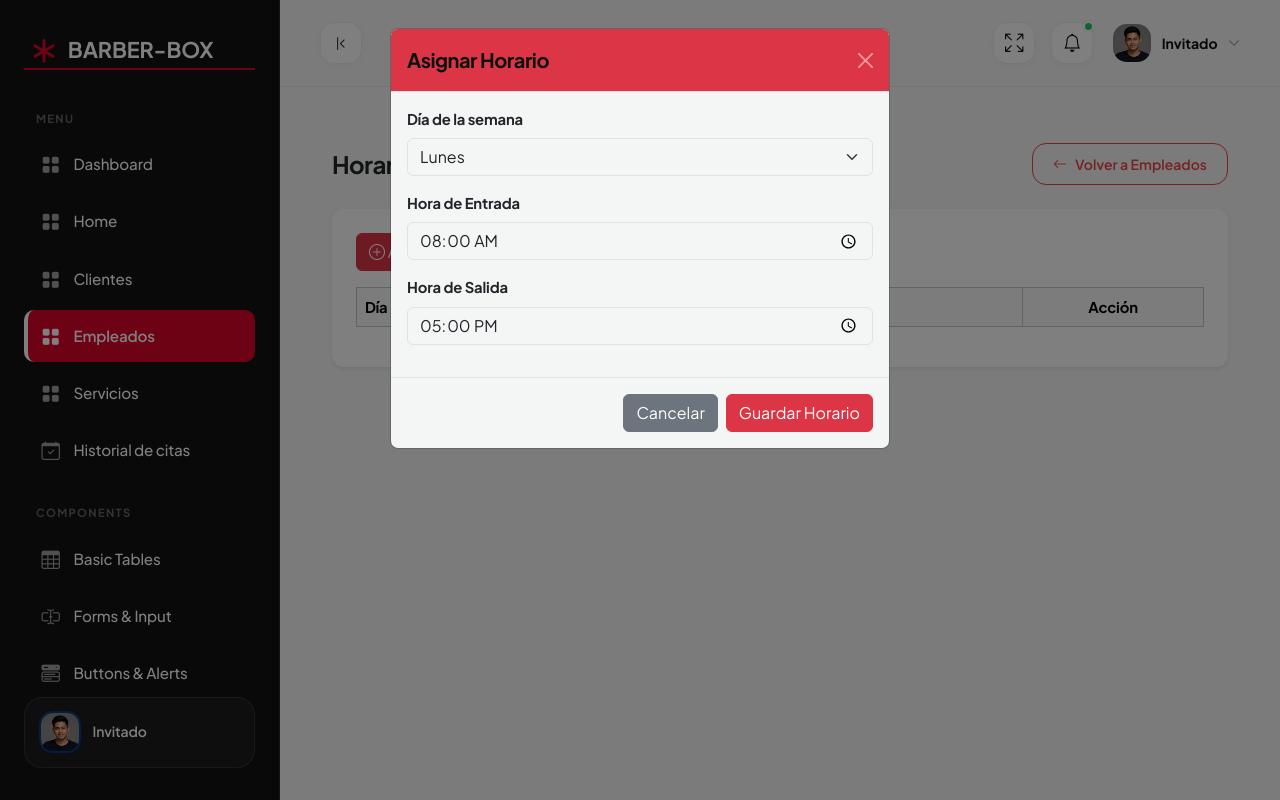
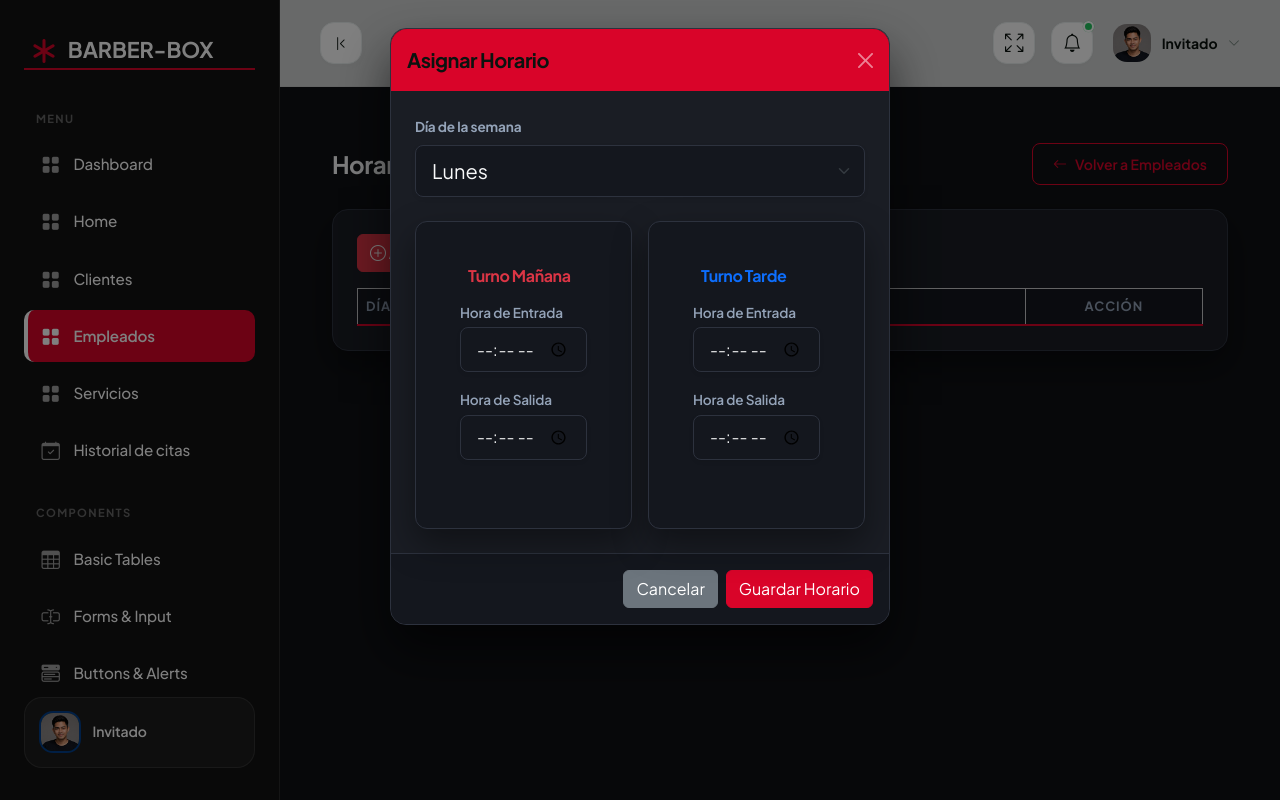
Before and after one commit to edgar-or/Barber-Box, a PHP site: page /views/form-horarios-empleado.php in a window 1280 px wide, after a click on "Asignar Horario". Run offline with PHP 8.4, Linux system fonts and the light colour scheme; the visitor is signed in with stand-in values (Sample User, id 1); lists and menus that the app fills with data are empty; some libraries are stand-ins or nearby versions.

Commit message:
comienzo

```diff
--- /dev/null
+++ b/assets/css/horarios.css
@@ -0,0 +1,171 @@
+/* ==========================================
+   DISEÑO PREMIUM OSCURO - BARBERÍA
+   ========================================== */
+
+/* 1. El fondo de la página: Un gris muy oscuro (no negro puro) */
+body, .main-wrapper {
+    background-color: #0f1115 !important; /* Azul/Gris muy oscuro */
+}
+
+/* Título principal */
+#tituloEmpleado {
+    color: #f8f9fa !important;
+    font-weight: 700;
+    letter-spacing: -0.5px;
+}
+
+/* 2. El contenedor de la tabla (Un gris un poco más claro para que resalte) */
+.card {
+    background-color: #1a1d24 !important;
+    border: 1px solid #2d323e !important;
+    border-radius: 16px !important;
+    box-shadow: 0 15px 35px rgba(0, 0, 0, 0.4) !important;
+}
+
+/* 3. La tabla */
+.table {
+    --bs-table-bg: #1a1d24 !important;
+    --bs-table-color: #e2e8f0 !important;
+    --bs-table-border-color: #2d323e !important;
+    margin-bottom: 0;
+}
+
+/* Cabecera de la tabla */
+.table thead.table-light th {
+    background-color: #14171e !important;
+    color: #94a3b8 !important;
+    border-bottom: 2px solid #d90429 !important; /* Tu línea roja */
+    border-top: none !important;
+    text-transform: uppercase;
+    font-size: 0.8rem;
+    letter-spacing: 1px;
+}
+
+/* Filas de la tabla */
+.table tbody tr td {
+    background-color: #1a1d24 !important;
+    color: #f8f9fa !important;
+    border-color: #2d323e !important;
+    padding: 1rem;
+}
+
+.table tbody tr:hover td {
+    background-color: #232731 !important; /* Color más claro al pasar el mouse */
+}
+
+/* 4. Botón "Volver a Empleados" */
+.btn-custom-outline-danger {
+    border: 1px solid #d90429 !important;
+    color: #d90429 !important;
+    background-color: transparent !important;
+    border-radius: 8px;
+}
+.btn-custom-outline-danger:hover {
+    background-color: #d90429 !important;
+    color: #ffffff !important;
+}
+
+/* 5. Botones de acción (Lápiz y Basura) */
+.table .btn-outline-primary {
+    color: #38bdf8 !important;
+    border-color: #38bdf8 !important;
+}
+.table .btn-outline-primary:hover {
+    background-color: #38bdf8 !important;
+    color: #0f1115 !important;
+}
+.table .btn-outline-danger {
+    color: #ef4444 !important;
+    border-color: #ef4444 !important;
+}
+.table .btn-outline-danger:hover {
+    background-color: #ef4444 !important;
+    color: #ffffff !important;
+}
+
+/* ==========================================
+   ESTILOS DEL MODAL (Asignar Horario)
+   ========================================== */
+
+/* Fondo oscuro con un sutil borde y sombra */
+.modal-content {
+    background-color: #1a1d24 !important;
+    border: 1px solid #2d323e !important;
+    border-radius: 16px !important;
+    box-shadow: 0 25px 50px rgba(0, 0, 0, 0.6) !important;
+}
+
+/* Cabecera del modal (Rojo barbería) */
+.modal-header {
+    background-color: #d90429 !important;
+    color: #ffffff !important;
+    border-top-left-radius: 16px !important;
+    border-top-right-radius: 16px !important;
+    border-bottom: none !important;
+}
+
+.modal-header .btn-close {
+    filter: invert(1) brightness(200%); /* Hace blanca la X de cerrar */
+}
+
+/* Cuerpo del Modal */
+.modal-body {
+    padding: 1.5rem !important;
+}
+
+.modal-body label {
+    color: #94a3b8 !important;
+    font-weight: 600;
+    font-size: 0.85rem;
+    margin-bottom: 0.5rem;
+}
+
+/* Selects e Inputs (Fondo más oscuro que el modal para crear contraste) */
+.modal-body select,
+.modal-body input[type="time"] {
+    background-color: #14171e !important;
+    color: #f8f9fa !important;
+    border: 1px solid #2d323e !important;
+    border-radius: 8px !important;
+    padding: 0.6rem 1rem;
+}
+
+.modal-body select:focus,
+.modal-body input[type="time"]:focus {
+    border-color: #d90429 !important;
+    box-shadow: 0 0 0 0.25rem rgba(217, 4, 41, 0.25) !important;
+    outline: none;
+}
+
+/* Las tarjetas internas del modal (Turno Mañana / Tarde) */
+.modal-body .bg-light {
+    background-color: #14171e !important; /* Quitamos el fondo claro por defecto */
+    border: 1px solid #2d323e !important;
+    border-radius: 12px !important;
+}
+
+/* El botón de AM/PM al lado de los relojes */
+.input-group-text {
+    background-color: #232731 !important;
+    color: #f8f9fa !important;
+    border: 1px solid #2d323e !important;
+    font-weight: 600;
+}
+
+/* Footer del modal (Botones) */
+.modal-footer {
+    background-color: #14171e !important;
+    border-top: 1px solid #2d323e !important;
+    border-bottom-left-radius: 16px !important;
+    border-bottom-right-radius: 16px !important;
+}
+
+/* El botón de "Guardar" en rojo */
+.modal-footer .btn-danger {
+    background-color: #d90429 !important;
+    border-color: #d90429 !important;
+}
+.modal-footer .btn-danger:hover {
+    background-color: #ef233c !important;
+    border-color: #ef233c !important;
+}
--- a/assets/js/JSHorariosEmpleado.js
+++ b/assets/js/JSHorariosEmpleado.js
@@ -15,7 +15,7 @@ document.addEventListener("DOMContentLoaded", async () => {
     document.getElementById("id_empleado").value = idEmpleado;
     document.getElementById("tituloEmpleado").innerText = `Horarios del Empleado #${idEmpleado}`;
 
-
+    // --- CARGAR LA TABLA ---
     async function cargarHorarios() {
         try {
             const datos = new FormData();
@@ -32,19 +32,19 @@ document.addEventListener("DOMContentLoaded", async () => {
             }
 
             horariosGuardados.forEach(horario => {
-                let entradaCorta = horario.hora_entrada.substring(0, 5);
-                let salidaCorta = horario.hora_salida.substring(0, 5);
+                const entradaCorta = horario.hora_entrada.substring(0, 5);
+                const salidaCorta = horario.hora_salida.substring(0, 5);
 
                 tbody.innerHTML += `
                     <tr>
-                        <td class="fw-bold">${horario.dia_semana}</td>
+                        <td class="fw-bold text-capitalize">${horario.dia_semana}</td>
                         <td>${entradaCorta}</td>
                         <td>${salidaCorta}</td>
                         <td class="text-center">
                             <button type="button" class="btn btn-sm btn-outline-primary me-1" onclick="editarHorario('${horario.dia_semana}', '${entradaCorta}', '${salidaCorta}')">
                                 <i class="bi bi-pencil"></i>
                             </button>
-                            <button type="button" class="btn btn-sm btn-outline-danger" onclick="eliminarHorario('${horario.dia_semana}')">
+                            <button type="button" class="btn btn-sm btn-outline-danger" onclick="eliminarHorario('${horario.dia_semana}', '${entradaCorta}', '${salidaCorta}')">
                                 <i class="bi bi-trash"></i>
                             </button>
                         </td>
@@ -58,34 +58,73 @@ document.addEventListener("DOMContentLoaded", async () => {
 
     cargarHorarios();
 
+    // Deja las dos tarjetas de turno vacías y habilitadas
+    function limpiarCampos() {
+        ["entrada1", "salida1", "entrada2", "salida2"].forEach(id => {
+            const el = document.getElementById(id);
+            el.value = "";
+            el.disabled = false;
+        });
+    }
 
     btnGuardarModal.addEventListener("click", async () => {
         const dia = document.getElementById("comboDia").value;
-        const entrada = document.getElementById("comboEntrada").value;
-        const salida = document.getElementById("comboSalida").value;
         const accion = btnGuardarModal.dataset.accion || "guardar_uno";
 
-        btnGuardarModal.disabled = true;
-        btnGuardarModal.textContent = "Procesando...";
+        const e1 = document.getElementById("entrada1").value;
+        const s1 = document.getElementById("salida1").value;
+        const e2 = document.getElementById("entrada2").value;
+        const s2 = document.getElementById("salida2").value;
 
         const datosGuardar = new FormData();
         datosGuardar.append("opcion", accion);
         datosGuardar.append("id_empleado", String(idEmpleado));
         datosGuardar.append("dia_semana", dia);
-        datosGuardar.append("hora_entrada", entrada);
-        datosGuardar.append("hora_salida", salida);
+
+        if (accion === "modificar") {
+            const eMod = e1 || e2;
+            const sMod = s1 || s2;
+            if (!eMod || !sMod) {
+                Swal.fire("Atención", "Debes llenar la hora de entrada y salida", "warning");
+                return;
+            }
+            datosGuardar.append("hora_entrada", eMod);
+            datosGuardar.append("hora_salida", sMod);
+            datosGuardar.append("hora_original_entrada", btnGuardarModal.dataset.horaOriginalEntrada);
+            datosGuardar.append("hora_original_salida", btnGuardarModal.dataset.horaOriginalSalida);
+        } else {
+            if ((e1 && !s1) || (!e1 && s1) || (e2 && !s2) || (!e2 && s2)) {
+                Swal.fire("Atención", "Completa la entrada y la salida del turno", "warning");
+                return;
+            }
+            const vacio = (e, s) => (!e && !s) || (e === "00:00" && s === "00:00");
+            const turnos = [];
+            if (!vacio(e1, s1)) turnos.push({ entrada: e1, salida: s1 });
+            if (!vacio(e2, s2)) turnos.push({ entrada: e2, salida: s2 });
+
+            if (turnos.length === 0) {
+                Swal.fire("Atención", "Debes llenar al menos un turno", "warning");
+                return;
+            }
+            datosGuardar.append("turnos", JSON.stringify(turnos));
+        }
+
+        btnGuardarModal.disabled = true;
+        btnGuardarModal.textContent = "Procesando...";
 
         try {
             const respuesta = await fetch("../DAO/DAOHorario.php", { method: "POST", body: datosGuardar });
-
             const texto = await respuesta.text();
-            console.log("Respuesta del PHP:", texto);
 
             let resultado;
             try {
                 resultado = JSON.parse(texto);
             } catch (e) {
                 console.error("El servidor no devolvió un JSON válido:", texto);
+
+                Swal.fire("Error del Servidor", "Revisa la consola (F12) para ver qué falló en el PHP.", "error");
+                return;
+
                 Swal.fire("Error del Servidor", "Ocurrio un error", "error");
                 return;
             }
@@ -100,8 +139,9 @@ document.addEventListener("DOMContentLoaded", async () => {
                     timer: 1500
                 });
 
-                const modal = bootstrap.Modal.getInstance(modalElement);
-                modal.hide();
+                // Se limpian los campos para que el turno ya guardado no vuelva a enviarse
+                limpiarCampos();
+                bootstrap.Modal.getInstance(modalElement).hide();
                 cargarHorarios();
             } else {
                 Swal.fire("Error", resultado.mensaje, "error");
@@ -111,37 +151,55 @@ document.addEventListener("DOMContentLoaded", async () => {
             Swal.fire("Error", "No se pudo conectar con el servidor.", "error");
         } finally {
             btnGuardarModal.disabled = false;
-            btnGuardarModal.textContent = "Guardar Horario";
-            btnGuardarModal.dataset.accion = "guardar_uno";
+            btnGuardarModal.textContent = btnGuardarModal.dataset.accion === "modificar" ? "Modificar Horario" : "Guardar Horario";
         }
     });
 
-
-    window.editarHorario = function(dia, entrada, salida) {
+    // --- EDITAR ---
+    window.editarHorario = function (dia, entrada, salida) {
         document.getElementById("comboDia").value = dia;
         document.getElementById("comboDia").disabled = true;
-        document.getElementById("comboEntrada").value = entrada;
-        document.getElementById("comboSalida").value = salida;
+
+
+        ["entrada1", "salida1", "entrada2", "salida2"].forEach(id => {
+            const el = document.getElementById(id);
+            el.value = "";
+            el.disabled = false;
+        });
+
+        const esTarde = entrada >= "12:00";
+        const activo = esTarde ? "2" : "1";
+        const inactivo = esTarde ? "1" : "2";
+
+        document.getElementById("entrada" + activo).value = entrada;
+        document.getElementById("salida" + activo).value = salida;
+        document.getElementById("entrada" + inactivo).disabled = true;
+        document.getElementById("salida" + inactivo).disabled = true;
 
         btnGuardarModal.textContent = "Modificar Horario";
         btnGuardarModal.dataset.accion = "modificar";
+        btnGuardarModal.dataset.horaOriginalEntrada = entrada;
+        btnGuardarModal.dataset.horaOriginalSalida = salida;
 
-        const modal = new bootstrap.Modal(modalElement);
-        modal.show();
+        new bootstrap.Modal(modalElement).show();
     };
 
     modalElement.addEventListener('hidden.bs.modal', function () {
         btnGuardarModal.textContent = "Guardar Horario";
         btnGuardarModal.dataset.accion = "guardar_uno";
         document.getElementById("comboDia").disabled = false;
+        ["entrada1", "salida1", "entrada2", "salida2"].forEach(id => {
+            const el = document.getElementById(id);
+            el.value = "";
+            el.disabled = false;
+        });
     });
 });
 
-
-window.eliminarHorario = async function(dia) {
+window.eliminarHorario = async function (dia, entrada, salida) {
     Swal.fire({
-        title: '¿Eliminar horario?',
-        text: `Se eliminará el horario del ${dia}`,
+        title: '¿Eliminar turno?',
+        text: `Se eliminará el turno del ${dia} de ${entrada} a ${salida}`,
         icon: 'warning',
         showCancelButton: true,
         confirmButtonColor: '#d33',
@@ -154,6 +212,8 @@ window.eliminarHorario = async function(dia) {
             datos.append("opcion", "eliminar");
             datos.append("id_empleado", idEmpleado);
             datos.append("dia_semana", dia);
+            datos.append("hora_entrada", entrada);
+            datos.append("hora_salida", salida);
 
             try {
                 const respuesta = await fetch("../DAO/DAOHorario.php", { method: "POST", body: datos });
@@ -161,7 +221,7 @@ window.eliminarHorario = async function(dia) {
 
                 if (res.estado) {
                     Swal.fire("Eliminado", "", "success");
-                    location.reload();
+                    setTimeout(() => location.reload(), 1500);
                 } else {
                     Swal.fire("Error", "No se pudo eliminar", "error");
                 }
--- a/views/form-horarios-empleado.php
+++ b/views/form-horarios-empleado.php
@@ -65,25 +65,58 @@ requerirEmpleadoPagina();
                 </div>
                 <div class="modal-body">
                     <input type="hidden" id="id_empleado">
-                    <div class="mb-3">
-                        <label class="form-label fw-bold">Día de la semana</label>
-                        <select class="form-select" id="comboDia">
+                     <div class="mb-4">
+        <label class="form-label fw-bold text-secondary">Día de la semana</label>
+        <select class="form-select form-select-lg shadow-sm" id="comboDia">
             <option value="lunes">Lunes</option>
             <option value="martes">Martes</option>
-                        <option value="miercoles">Miércoles</option> <!-- Sin tilde por si acaso -->
+            <option value="miercoles">Miércoles</option>
             <option value="jueves">Jueves</option>
             <option value="viernes">Viernes</option>
             <option value="sabado">Sábado</option>
             <option value="domingo">Domingo</option>
         </select>
     </div>
+
+    <div class="row g-3">
+        <!-- TURNO MAÑANA -->
+        <div class="col-md-6">
+            <div class="card border-0 bg-light shadow-sm h-100">
+                <div class="card-body p-3">
+                    <h6 class="fw-bold mb-3 text-danger">
+                        <i class="me-2"></i>Turno Mañana
+                    </h6>
                     <div class="mb-3">
-                        <label class="form-label fw-bold">Hora de Entrada</label>
-                        <input type="time" class="form-control" id="comboEntrada" value="08:00">
+                        <label class="form-label text-muted small mb-1">Hora de Entrada</label>
+                        <input type="time" class="form-control shadow-sm" id="entrada1" value="" onfocus="this.value = this.value || '08:00';">
+
                     </div>
+                    <div class="mb-0">
+                        <label class="form-label text-muted small mb-1">Hora de Salida</label>
+                        <input type="time" class="form-control shadow-sm" id="salida1" value="" onfocus="this.value = this.value || '12:00';">
+                    </div>
+                </div>
+            </div>
+        </div>
+
+        <!-- TURNO TARDE -->
+        <div class="col-md-6">
+            <div class="card border-0 bg-light shadow-sm h-100">
+                <div class="card-body p-3">
+                    <h6 class="fw-bold mb-3 text-primary">
+                        <i class=" me-2"></i>Turno Tarde
+                    </h6>
                     <div class="mb-3">
-                        <label class="form-label fw-bold">Hora de Salida</label>
-                        <input type="time" class="form-control" id="comboSalida" value="17:00">
+                        <label class="form-label text-muted small mb-1">Hora de Entrada</label>
+                        <input type="time" class="form-control shadow-sm" id="entrada2" value="" onfocus="this.value = this.value || '13:00';">
+                    </div>
+                    <div class="mb-0">
+                        <label class="form-label text-muted small mb-1">Hora de Salida</label>
+                        <input type="time" class="form-control shadow-sm" id="salida2" value="" onfocus="this.value = this.value || '17:00';">
+                    </div>
+                </div>
+            </div>
+        </div>
     </div>
 </div>
                 <div class="modal-footer">
@@ -93,9 +126,10 @@ requerirEmpleadoPagina();
             </div>
         </div>
     </div>
+        <link rel="stylesheet" href="../assets/css/horarios.css">
 
     <script src="../assets/libs/bootstrap/js/bootstrap.bundle.min.js"></script>
     <script src="https://cdn.jsdelivr.net/npm/sweetalert2@11"></script>
-    <script src="../assets/js/JSHorariosEmpleado.js?v=4"></script>
+    <script src="../assets/js/JSHorariosEmpleado.js?v=18"></script>
 </body>
 </html>
```
Also changed, not shown: DAO/DAOHorario.php (+74 -24 lines), assets/css/tema-barberbox.css (added, +238 -0 lines), assets/js/JSLista-empleados.js (+21 -0 lines), config/conexion.php (+8 -8 lines), views/tabla-empleados.php (+15 -9 lines). Lines whose indentation alone changed are shown as unchanged.
